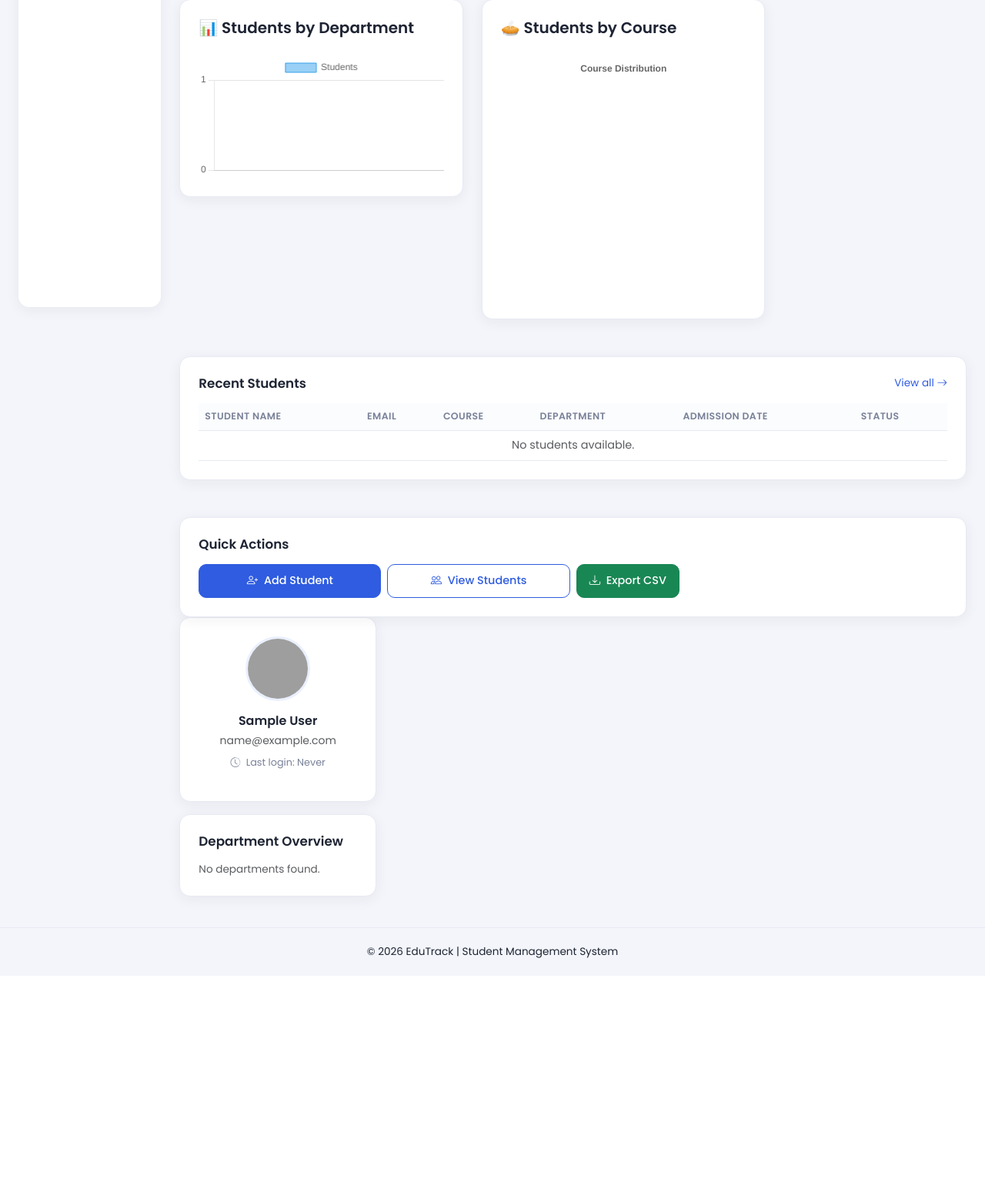
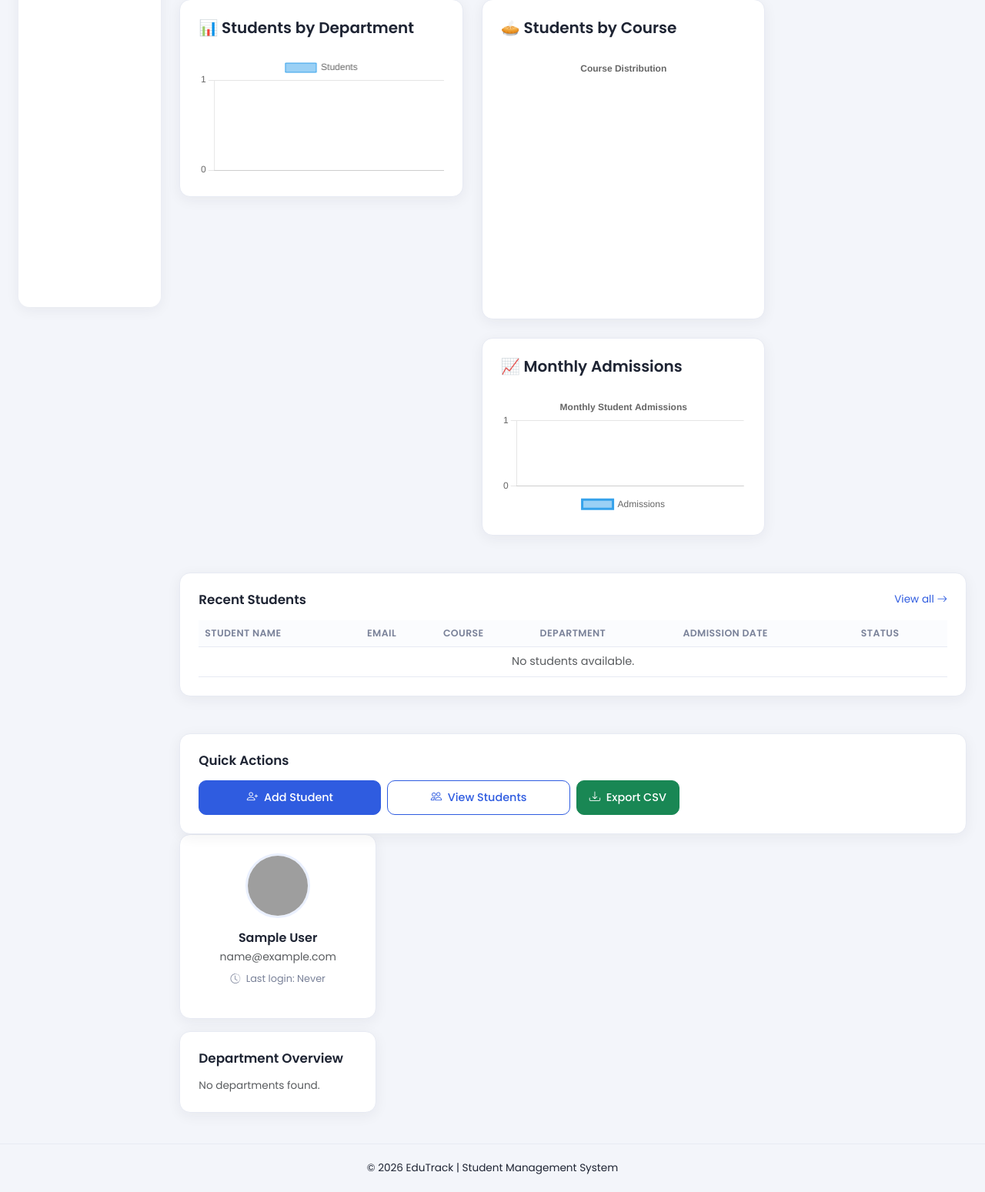
Before and after one commit to Solanki777/Anantra, a Django app: page /dashboard/ in a window 1280 px wide. Shown: the part 430-1979 px from the top of the page at 77% size. Before the commit the page ends 1675 px from the top, so only its background shows below. Run offline with Django 5.2, Linux system fonts and the light colour scheme; the visitor is signed in with stand-in values (Sample User, id 1); data that the repository does not hold is empty; a map, chart or similar area stays blank; grey boxes are pictures that could not be loaded.

Commit message:
Monthly Student Admissions Chart

```diff
--- a/students/templates/students/dashboard.html
+++ b/students/templates/students/dashboard.html
@@ -111,6 +111,21 @@ EduTrack{% endblock %}
 
               <canvas id="courseChart"></canvas>
           </div>
+          <div class="row mt-4">
+
+          <div class="col-12">
+              <div class="et-card p-4">
+
+                  <h5 class="mb-4">
+                      📈 Monthly Admissions
+                  </h5>
+
+                  <canvas id="monthlyChart"></canvas>
+
+              </div>
+          </div>
+
+      </div>
       </div>
 
   </div>
@@ -328,6 +343,43 @@ new Chart(courseCtx, {
         }
     }
 });
+const monthlyLabels = JSON.parse('{{ monthly_labels|escapejs }}');
+const monthlyData = JSON.parse('{{ monthly_counts|escapejs }}');
+
+const monthlyCtx = document.getElementById("monthlyChart");
+
+new Chart(monthlyCtx, {
+    type: "line",
+    data: {
+        labels: monthlyLabels,
+        datasets: [{
+            label: "Admissions",
+            data: monthlyData,
+            tension: 0.4,
+            fill: false
+        }]
+    },
+    options: {
+        responsive: true,
+        plugins: {
+            legend: {
+                position: "bottom"
+            },
+            title: {
+                display: true,
+                text: "Monthly Student Admissions"
+            }
+        },
+        scales: {
+            y: {
+                beginAtZero: true,
+                ticks: {
+                    precision: 0
+                }
+            }
+        }
+    }
+});
 
 </script>
 {% endblock %}
--- a/students/views.py
+++ b/students/views.py
@@ -10,6 +10,7 @@ import csv
 from django.http import HttpResponse
 from django.db.models import Count
 import json
+from django.db.models.functions import ExtractMonth
 
 
 
@@ -47,6 +48,43 @@ def dashboard(request):
     department_counts = []
     course_labels = []
     course_counts = []
+    month_names = {
+        1: "Jan",
+        2: "Feb",
+        3: "Mar",
+        4: "Apr",
+        5: "May",
+        6: "Jun",
+        7: "Jul",
+        8: "Aug",
+        9: "Sep",
+        10: "Oct",
+        11: "Nov",
+        12: "Dec",
+    }
+
+
+
+    monthly_data = (
+        Student.objects
+        .annotate(month=ExtractMonth("admission_date"))
+        .values("month")
+        .annotate(total = Count("id"))
+        .order_by("month")
+
+    )
+    monthly_labels = []
+    monthly_counts = []
+
+    for item in monthly_data:
+
+        monthly_labels.append(
+            month_names[item["month"]]
+        )
+
+        monthly_counts.append(
+            item["total"]
+        )
 
     for items in department_data :
         department_labels.append(items["department"])
@@ -66,6 +104,11 @@ def dashboard(request):
 
         "course_labels" :json.dumps(course_labels),
         "course_counts":json.dumps(course_counts),
+
+        "monthly_labels" :json.dumps(monthly_labels),
+        "monthly_counts":json.dumps(monthly_counts),
+
+
         "department_data": department_data,
 
 
```
